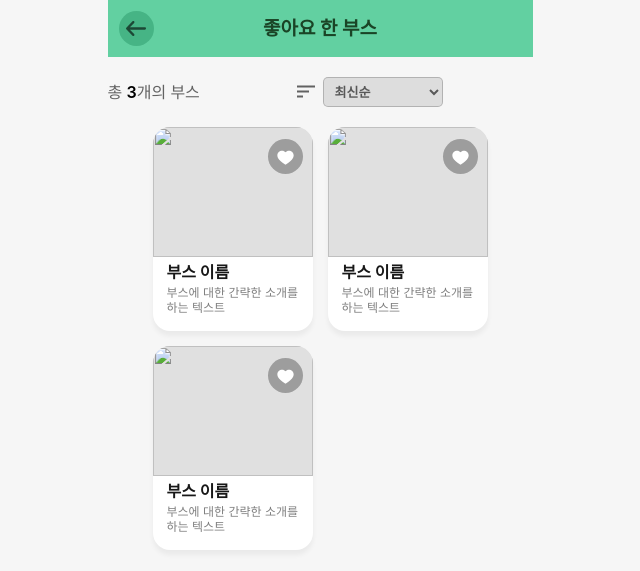
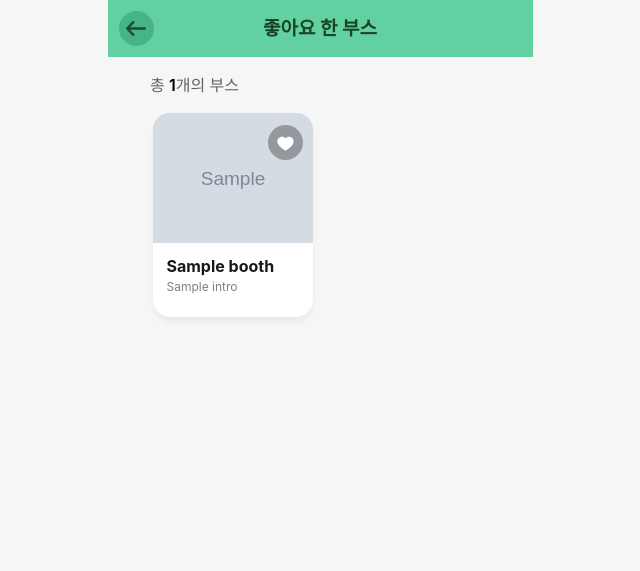
Before and after one commit to EWHA-LIKELION/9th-Ewha-festival-project, a Django app: template templates/auths/likedBoothBoards.html in a window 1280 px wide. Shown: the top 571 px of the page, without its empty margins (320-960 px from the left). Run offline with Django 3.2, Linux system fonts and the light colour scheme; the template is opened without the code that fills it: most values are stand-ins (such as "Sample title", 1, 10 or a date in 2020); grey boxes marked "Sample" are stand-in pictures; some web fonts are replaced.

Commit message:
add: 댓글단부스/좋아요한부스 연결

```diff
--- a/static/css/auths/commentedBoothBoards.css
+++ b/static/css/auths/commentedBoothBoards.css
@@ -37,11 +37,10 @@ a {
 }
 .booth-sort-wrapper {
   display: flex;
-  align-items: center;
-  justify-content: space-between;
   margin-bottom: 20px;
   margin-top: 20px;
-  width: 335px;
+  width: 90%;
+  margin-left: auto;
 }
 .booth-sort-dropdown-wrapper {
   display: flex;
--- a/static/css/auths/likedBoothBoards.css
+++ b/static/css/auths/likedBoothBoards.css
@@ -37,11 +37,10 @@ a {
 }
 .booth-sort-wrapper {
   display: flex;
-  align-items: center;
-  justify-content: space-between;
   margin-bottom: 20px;
   margin-top: 20px;
-  width: 335px;
+  width: 90%;
+  margin-left: auto;
 }
 .booth-sort-dropdown-wrapper {
   display: flex;
--- a/templates/auths/likedBoothBoards.html
+++ b/templates/auths/likedBoothBoards.html
@@ -29,9 +29,9 @@
 
     <div class="booth-sort-wrapper">
       <div class="booth-number-backtext">
-        총 <span class="booth-number">3</span>개의 부스
+        총 <span class="booth-number">{{mylike.all|length}}</span>개의 부스
       </div>
-      <div class="booth-sort-dropdown-wrapper">
+      <!-- <div class="booth-sort-dropdown-wrapper">
         <img
           class="booth-sort-icon"
           src="/static/icons/common/sort_icon.svg"
@@ -42,9 +42,10 @@
           <option value="2">2</option>
           <option value="3">3</option>
         </select>
-      </div>
+      </div> -->
     </div>
     <div class="booth-list-container">
+      {% for booth in mylike%}
       <div class="booth-list-wrapper">
         <div class="booth-list-heart-background" id="like-button">
           <img
@@ -52,44 +53,17 @@
             src="/static/icons/common/filled_heart_icon.svg"
           />
         </div>
-        <img class="booth-list-image" src="#" />
+        {% with booth.images.all|first as image%}
+        <img class="booth-list-image" src="{{image.image.url}}" />
+        {% endwith %}
         <div class="booth-list-label-wrapper" id="booth-label">
-          <div class="booth-list-label-header">부스 이름</div>
+          <div class="booth-list-label-header">{{booth.title}}</div>
           <div class="booth-list-label-content">
-            부스에 대한 간략한 소개를 하는 텍스트
+            {{booth.intro}}
           </div>
         </div>
       </div>
-      <div class="booth-list-wrapper">
-        <div class="booth-list-heart-background" id="like-button">
-          <img
-            class="heart-icon"
-            src="/static/icons/common/filled_heart_icon.svg"
-          />
-        </div>
-        <img class="booth-list-image" src="#" />
-        <div class="booth-list-label-wrapper" id="booth-label">
-          <div class="booth-list-label-header">부스 이름</div>
-          <div class="booth-list-label-content">
-            부스에 대한 간략한 소개를 하는 텍스트
-          </div>
-        </div>
-      </div>
-      <div class="booth-list-wrapper">
-        <div class="booth-list-heart-background" id="like-button">
-          <img
-            class="heart-icon"
-            src="/static/icons/common/filled_heart_icon.svg"
-          />
-        </div>
-        <img class="booth-list-image" src="#" />
-        <div class="booth-list-label-wrapper" id="booth-label">
-          <div class="booth-list-label-header">부스 이름</div>
-          <div class="booth-list-label-content">
-            부스에 대한 간략한 소개를 하는 텍스트
-          </div>
-        </div>
-      </div>
+      {% endfor %}
     </div>
   </body>
   <script src="/static/js/auths/likedBoothBoards.js"></script>
```
Also changed, not shown: templates/auths/commentedBoothBoards.html (+10 -21 lines), templates/auths/commentedPostBoards.html (+0 -22 lines).
